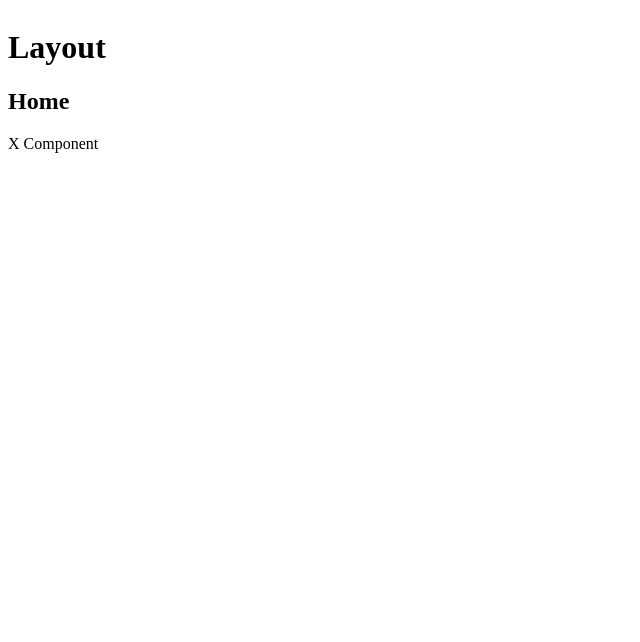
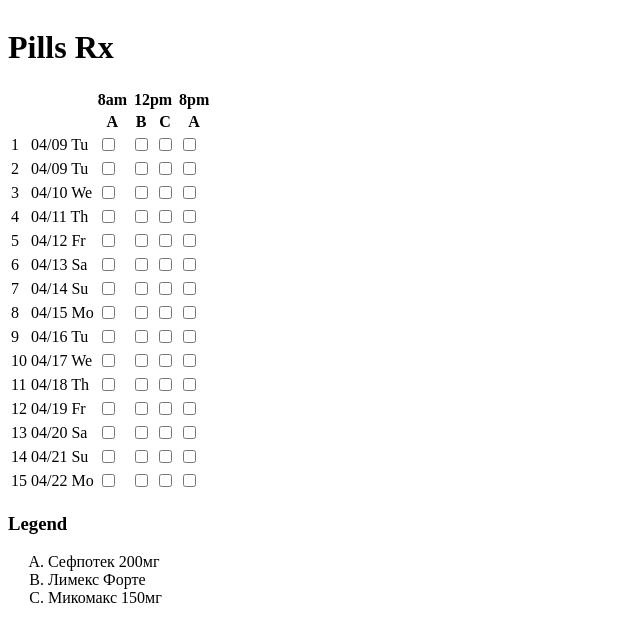
Before and after one commit to spamfro/pills-rx, a React (Vite) app: page / in a window 1280 px wide. Shown: the top 642 px of the page, without its empty margins (0-640 px from the left). Built offline with nearby package versions, Linux system fonts and the light colour scheme.

Commit message:
playground pills-rx products

```diff
--- /dev/null
+++ b/public/data/products.json
@@ -0,0 +1,5 @@
+[
+  [1, "Сефпотек 200мг", 14],
+  [2, "Лимекс Форте", 14],
+  [3, "Микомакс 150мг", 3]
+]
--- a/src/App.tsx
+++ b/src/App.tsx
@@ -1,61 +1,124 @@
+import { useEffect, useState } from 'react';
 import {
   createBrowserRouter,
   createRoutesFromElements,
   Outlet,
   Route,
   RouterProvider,
-  useParams,
 } from 'react-router-dom';
 
-const App = () => (
+function App() {
+  return (
     <RouterProvider router={createAppRouter()} />
   );
+}
 
-const createAppRouter = () => (
+function createAppRouter() {
+  return (
     createBrowserRouter(
       createRoutesFromElements(
         <Route path='/' element={<Layout />} >
-        <Route index element={<HomePage />} />
-        <Route
-          path={'/about/:id'}
-          element={<AboutPage />}
-        />
+          <Route index element={<Prescription />} />
         </Route>
       )
     )
   );
+}
 
-const Layout = () => (
+function Layout() {
+  return (
     <>
-    <h1>Layout</h1>
+      <h1>Pills Rx</h1>
       <Outlet />
     </>
   );
+}
 
-const HomePage = () => (
+type Product = [id: number, description: string, dosesPerUnit: number];
+
+class Dates {
+  static addDays(dt: Date, n: number): Date {
+    return new Date(dt.getTime() + n * 24 * 60 * 60 * 1000);
+  }
+  static *range(bdt: Date, edt?: Date): Generator<Date> {
+    yield bdt;
+    for (let dt = bdt; edt === undefined || dt < edt; dt = Dates.addDays(dt, 1)) {
+      yield dt;
+    }
+  }
+}
+
+class Format {
+  static day(dt: Date): string { return dt === undefined ? '' : `${dt.getFullYear()}-${String(dt.getMonth() + 1).padStart(2, '0')}-${String(dt.getDate()).padStart(2, '0')}` }
+  static weekDay(dt: Date): string { return dt === undefined ? '' : `${String(dt.getMonth() + 1).padStart(2, '0')}/${String(dt.getDate()).padStart(2, '0')} ${Format.weekday[dt.getDay()]}` }
+  static weekday = ['Su', 'Mo', 'Tu', 'We', 'Th', 'Fr', 'Sa'];
+}
+
+function Prescription() {
+  const [products, setProducts] = useState<Product[]>([]);
+  const startDate = new Date(2024, 3, 9);  // TODO
+  const range = Dates.range(startDate, Dates.addDays(startDate, 14));  // TODO
+
+  useEffect(() => {
+    const controller = new AbortController();
+
+    async function fetchProducts() {
+      const products = await fetch('/data/products.json', { signal: controller.signal })
+        .then(response => {
+          if (!response.ok) { throw new Error(response.statusText) }
+          return response.json();
+        });
+
+      setProducts(products);
+    }
+
+    fetchProducts();
+
+    return () => { controller.abort() };  // AbortError
+  }, []);
+
+  return (
     <>
-    <h2>Home</h2>
-    <XComponent />
+      <table>
+        <thead>
+          <tr>
+            <th colSpan={2}></th>
+            <th colSpan={1}>8am</th>
+            <th colSpan={2}>12pm</th>
+            <th colSpan={1}>8pm</th>
+          </tr>
+          <tr>
+            <th colSpan={2}></th>
+            <th>A</th>
+            <th>B</th>
+            <th>C</th>
+            <th>A</th>
+          </tr>
+        </thead>
+        <tbody>
+          {Array.from(range).map((dt, day) => {
+            return (
+              <tr key={day}>
+                <td>{day + 1}</td>
+                <td>{Format.weekDay(dt)}</td>
+                <td><input type='checkbox' /></td>
+                <td><input type='checkbox' /></td>
+                <td><input type='checkbox' /></td>
+                <td><input type='checkbox' /></td>
+              </tr>
+            );
+          })}
+        </tbody>
+      </table>
+
+      <h3>Legend</h3>
+      <ol type='A'>
+        {products.map(([id, description]) => (
+          <li key={id}>{description}</li>
+        ))}
+      </ol>
     </>
   );
-
-const AboutPage = () => {
-  const { id } = useParams();
-  return (
-    <>
-      <h2>About {id}</h2>
-      <XComponent />
-      <YComponent />
-    </>
-  );
-};
-
-const XComponent = () => (
-  <p>X Component</p>
-);
-
-const YComponent = () => (
-  <p>Y Component</p>
-);
+}
 
 export default App;
```
Also changed, not shown: 1 other file (tests, documents, lock files or other folders). Lines whose indentation alone changed are shown as unchanged.
